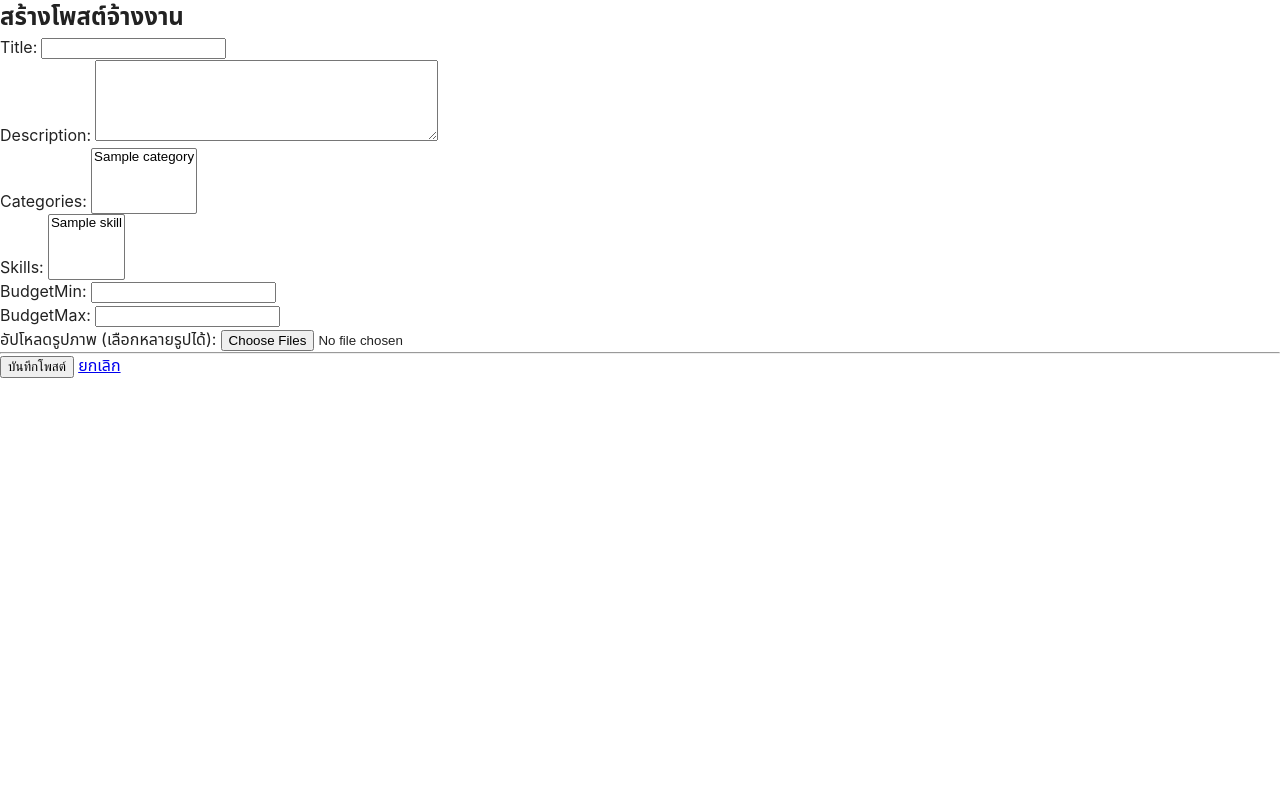
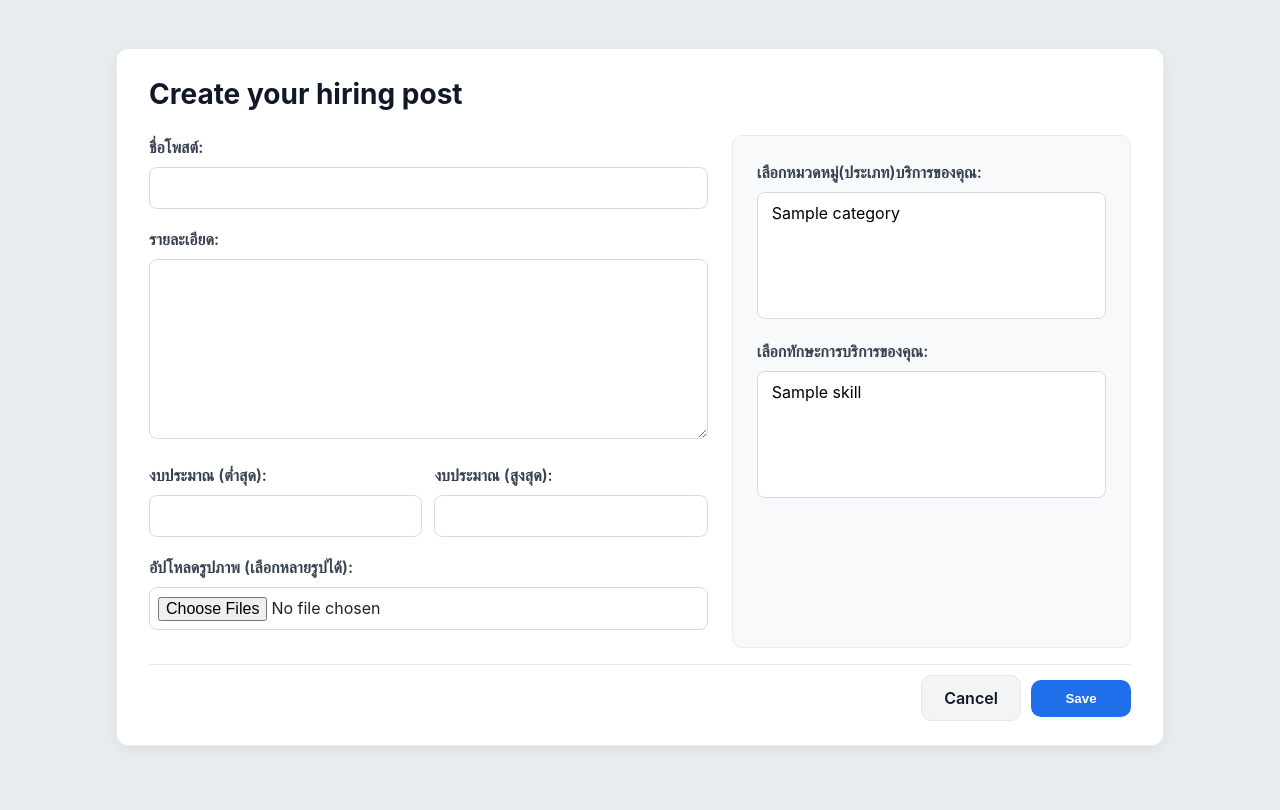
Before and after one commit to athiphat67/LorbMore, a Django app: page /posts/create/hiring/ in a window 1280 px wide. Shown: the part 64-874 px from the top of the page. Before the commit the page ends 442 px from the top, so only its background shows below. Run offline with Django 5.2, Linux system fonts and the light colour scheme; a user stored in the database is signed in; tables that the repository leaves empty hold one stand-in row (values such as "Sample post").

Commit message:
update create_form

```diff
--- /dev/null
+++ b/pages/static/pages/css/createpost_form.css
@@ -0,0 +1,172 @@
+.page-wrapper {
+    padding: 24px 0;
+    font-family: -apple-system, BlinkMacSystemFont, "Segoe UI", Roboto, "Helvetica Neue", Arial, sans-serif;
+    background: #e9ecef;
+    min-height: 100vh;
+}
+
+.page-container {
+    max-width: 1080px;
+    margin: 0 auto;
+    padding: 0 16px;
+}
+
+.form-card {
+    margin: 24px 0 40px;
+    background: #ffffff;
+    border: 1px solid #e9ecef;
+    border-radius: 12px;
+    box-shadow: 0 4px 12px rgba(0, 0, 0, 0.05);
+    padding: 24px 32px;
+}
+
+.form-title {
+    margin: 0 0 20px;
+    font-size: 28px;
+    font-weight: 700;
+    color: #111827;
+}
+
+.form-grid {
+    display: grid;
+    grid-template-columns: 1fr;
+    gap: 20px;
+}
+
+@media (min-width: 992px) {
+    .form-grid {
+        grid-template-columns: 7fr 5fr;
+        gap: 24px;
+    }
+}
+
+.side-column {
+    background: #f8f9fa;
+    padding: 24px;
+    border-radius: 10px;
+    border: 1px solid #e9ecef;
+}
+
+.form-field {
+    margin-bottom: 18px;
+}
+
+.form-field label {
+    display: block;
+    font-weight: 600;
+    margin-bottom: 8px;
+    color: #374151;
+}
+
+.post-form input[type="text"],
+.post-form input[type="number"],
+.post-form input[type="file"],
+.post-form select,
+.post-form textarea {
+    width: 100%;
+    padding: 10px 12px;
+    border: 1px solid #d6dbe1;
+    border-radius: 8px;
+    outline: none;
+    font: inherit;
+    background: #fff;
+    transition: border-color 0.15s ease-in-out, box-shadow 0.15s ease-in-out;
+}
+
+.post-form input[type="text"]:focus,
+.post-form input[type="number"]:focus,
+.post-form input[type="file"]:focus,
+.post-form select:focus,
+.post-form textarea:focus {
+    border-color: #80bdff;
+    box-shadow: 0 0 0 0.2rem rgba(31, 111, 235, 0.25);
+}
+
+
+.post-form textarea {
+    min-height: 180px;
+    resize: vertical;
+}
+
+.post-form input[type="file"] {
+    padding: 8px;
+}
+
+.two-col {
+    display: grid;
+    grid-template-columns: 1fr;
+    gap: 12px;
+}
+
+@media (min-width: 576px) {
+    .two-col {
+        grid-template-columns: 1fr 1fr;
+    }
+}
+
+.field-error {
+    color: #c83232;
+    font-size: .9rem;
+    margin-top: 6px;
+}
+
+.form-alert {
+    background: #fdeaea;
+    border: 1px solid #f5c2c7;
+    color: #842029;
+    padding: 10px 12px;
+    border-radius: 8px;
+}
+
+.form-sep {
+    border: 0;
+    border-top: 1px solid #e9ecef;
+    /* ✨ ปรับสีเส้นคั่น */
+    margin: 16px 0 10px;
+}
+
+.form-actions {
+    display: flex;
+    gap: 10px;
+    justify-content: flex-end;
+    align-items: center;
+}
+
+.btn {
+    display: inline-flex;
+    align-items: center;
+    justify-content: center;
+    padding: 10px 18px;
+    border-radius: 10px;
+    border: 1px solid transparent;
+    text-decoration: none;
+    cursor: pointer;
+    font-weight: 600;
+    transition: all 0.15s ease-in-out;
+    min-width: 100px;
+}
+
+.btn-save {
+    background: #1f6feb;
+    color: #fff;
+}
+
+.btn-save:hover {
+    background: #1858ba;
+    box-shadow: 0 2px 8px rgba(31, 111, 235, 0.3);
+}
+
+.btn-cancel {
+    background: #f3f4f6;
+    color: #111827;
+    border-color: #e5e7eb;
+}
+
+.btn-cancel:hover {
+    background: #ebecef;
+}
+
+.post-form input[type="text"],
+.post-form input[type="number"] {
+    height: 42px;
+}
--- a/pages/templates/pages/create_form_template.html
+++ /dev/null
@@ -1,22 +0,0 @@
-{% extends 'base.html' %}
-{% load static %}
-
-{% block content %}
-<div class="container mt-5 mb-5">
-    <div class="row justify-content-center">
-        <div class="col-lg-8">
-
-            <h2 class="mb-4">{{ form_title }}</h2> <form method="POST" enctype="multipart/form-data">
-                {% csrf_token %}
-
-                {{ form.as_p }}
-
-                <hr>
-                <button type="submit" class="btn btn-primary">บันทึกโพสต์</button>
-                <a href="{% url 'posts:createposts' %}" class="btn btn-secondary">ยกเลิก</a>
-            </form>
-
-        </div>
-    </div>
-</div>
-{% endblock content %}
--- a/pages/templates/pages/create_hiring.html
+++ b/pages/templates/pages/create_hiring.html
@@ -0,0 +1,93 @@
+{% extends 'base.html' %}
+{% load static %}
+{% block content %}
+<link rel="stylesheet" href="{% static 'pages/css/createpost_form.css' %}">
+
+<div class="page-wrapper">
+    <div class="page-container">
+        <div class="form-card">
+            <h2 class="form-title">{{ form_title|default:'Create hiring post' }}</h2>
+
+            <form class="post-form" method="POST" enctype="multipart/form-data">
+                {% csrf_token %}
+
+                {% if form.non_field_errors %}
+                    <div class="form-alert">{{ form.non_field_errors }}</div>
+                {% endif %}
+
+                <div class="form-grid">
+                    <div class="main-column">
+
+                        <div class="form-field">
+                            {{ form.title.label_tag }}
+                            {{ form.title }}
+                            {% if form.title.errors %}
+                                <div class="field-error">{{ form.title.errors }}</div>
+                            {% endif %}
+                        </div>
+
+                        <div class="form-field">
+                            {{ form.description.label_tag }}
+                            {{ form.description }}
+                            {% if form.description.errors %}
+                                <div class="field-error">{{ form.description.errors }}</div>
+                            {% endif %}
+                        </div>
+
+                        <div class="form-field two-col">
+                            <div class="field-half">
+                                {{ form.budgetMin.label_tag }}
+                                {{ form.budgetMin }}
+                                {% if form.budgetMin.errors %}
+                                    <div class="field-error">{{ form.budgetMin.errors }}</div>
+                                {% endif %}
+                            </div>
+                            <div class="field-half">
+                                {{ form.budgetMax.label_tag }}
+                                {{ form.budgetMax }}
+                                {% if form.budgetMax.errors %}
+                                    <div class="field-error">{{ form.budgetMax.errors }}</div>
+                                {% endif %}
+                            </div>
+                        </div>
+
+                        <div class="form-field">
+                            {{ form.images.label_tag }}
+                            {{ form.images }}
+                            {% if form.images.errors %}
+                                <div class="field-error">{{ form.images.errors }}</div>
+                            {% endif %}
+                        </div>
+                    </div>
+
+                    <div class="side-column">
+                        <div class="form-field">
+                            {{ form.categories.label_tag }}
+                            {{ form.categories }}
+                            {% if form.categories.errors %}
+                                <div class="field-error">{{ form.categories.errors }}</div>
+                            {% endif %}
+                        </div>
+
+                        <div class="form-field">
+                            {{ form.skills.label_tag }}
+                            {{ form.skills }}
+                            {% if form.skills.errors %}
+                                <div class="field-error">{{ form.skills.errors }}</div>
+                            {% endif %}
+                        </div>
+                    </div>
+                </div>
+
+                <hr class="form-sep">
+
+                <div class="form-actions">
+                    <a href="{% url 'posts:createposts' %}" class="btn btn-cancel">Cancel</a>
+                    <button type="submit" class="btn btn-save">Save</button>
+                </div>
+
+            </form>
+        </div>
+    </div>
+</div>
+{% endblock content %}
--- a/posts/forms.py
+++ b/posts/forms.py
@@ -35,8 +35,21 @@ class HiringPostForm(forms.ModelForm):
             "budgetMin",
             "budgetMax",
         ]
+        labels = {
+            "title": "ชื่อโพสต์",
+            "description" : "รายละเอียด",
+            "categories": "เลือกหมวดหมู่(ประเภท)บริการของคุณ",
+            "skills": "เลือกทักษะการบริการของคุณ",
+            "budgetMin": "งบประมาณ (ต่ำสุด)",
+            "budgetMax": "งบประมาณ (สูงสุด)",
+        }
         widgets = {
-            "description": forms.Textarea(attrs={"rows": 5}),
+            "title": forms.TextInput(attrs={"class": "form-control"}),
+            "description": forms.Textarea(attrs={"rows": 5, "class": "form-control"}),
+            "categories": forms.SelectMultiple(attrs={"class": "form-select", "size": "5"}),
+            "skills": forms.SelectMultiple(attrs={"class": "form-select", "size": "5"}),
+            "budgetMin": forms.NumberInput(attrs={"class": "form-control"}),
+            "budgetMax": forms.NumberInput(attrs={"class": "form-control"}),
         }
 
 
@@ -57,5 +70,16 @@ class RentalPostForm(forms.ModelForm):
         model = RentalPost
         fields = ["title", "description", "categories", "pricePerDay", "deposit"]
         widgets = {
-            "description": forms.Textarea(attrs={"rows": 5}),
+            "title": forms.TextInput(attrs={"class": "form-control"}),
+            "description": forms.Textarea(attrs={"rows": 5, "class": "form-control"}),
+            "categories": forms.SelectMultiple(attrs={"class": "form-select", "size": "5"}),
+            "pricePerDay": forms.NumberInput(attrs={"class": "form-control"}),
+            "deposit": forms.NumberInput(attrs={"class": "form-control"}),
         }
+        labels = {
+            "title": "ชื่อโพสต์",
+            "description" : "รายละเอียด",
+            "categories": "เลือกหมวดหมู่(ประเภท)สินค้าของคุณ",
+            "pricePerDay": "ราคาเช่าต่อวัน/ครั้ง",
+            "deposit": "ราคามัดจำการเช่า",
+        }
--- a/posts/views.py
+++ b/posts/views.py
@@ -158,9 +158,9 @@ def create_hiring_view(request):
 
     context = {
         'form': form,
-        'form_title': 'สร้างโพสต์จ้างงาน'
+        'form_title': 'Create your hiring post'
     }
-    return render(request, 'pages/create_form_template.html', context)
+    return render(request, 'pages/create_hiring.html', context)
 
 @login_required
 def create_rental_view(request):
@@ -191,6 +191,6 @@ def create_rental_view(request):
 
     context = {
         'form': form,
-        'form_title': 'สร้างโพสต์ให้เช่า'
+        'form_title': 'Create your rental post'
     }
-    return render(request, 'pages/create_form_template.html', context)
+    return render(request, 'pages/create_rental.html', context)
```
Also changed, not shown: pages/static/pages/css/createposts.css (added, +109 -0 lines), pages/templates/pages/create_rental.html (+85 -0 lines), pages/templates/pages/createposts.html (+18 -26 lines).
